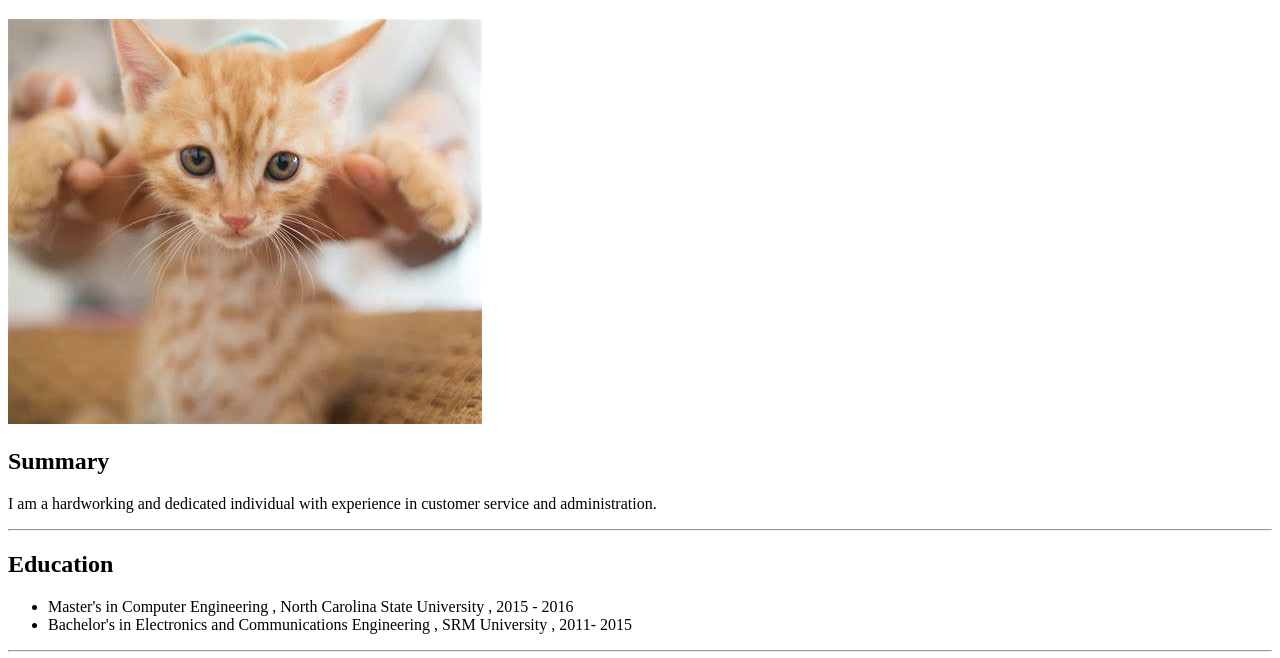
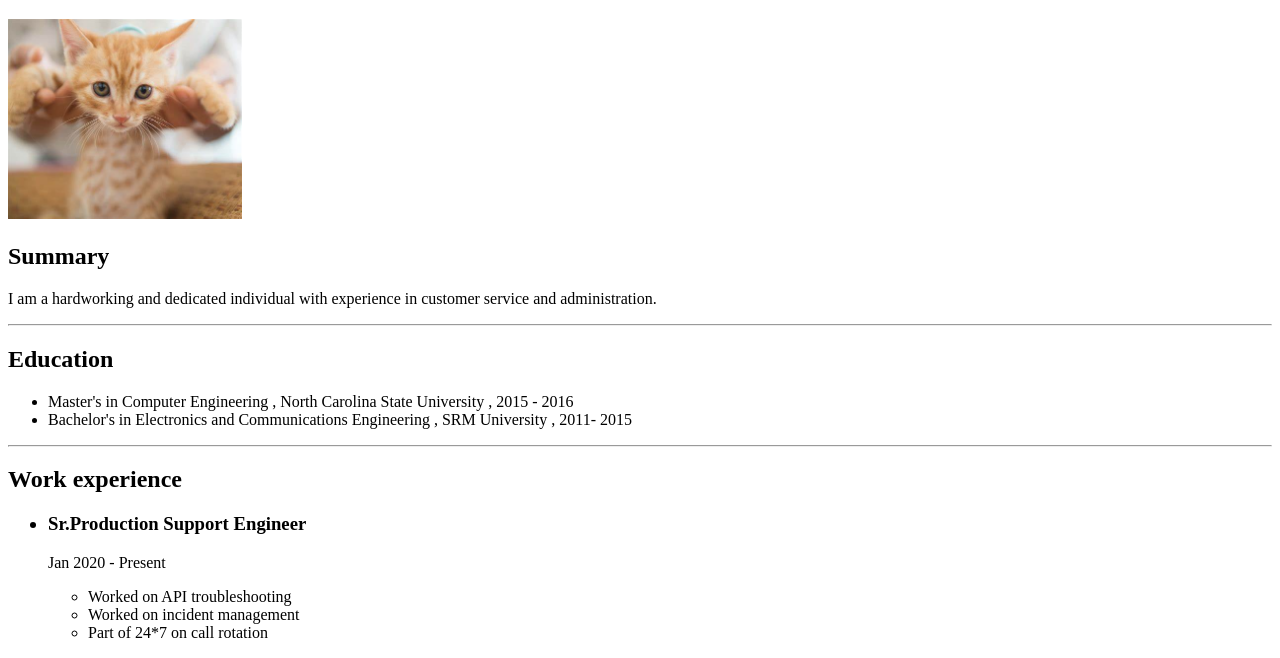
Before and after one commit to bhavyamg/Capstone-resume-project, a plain HTML site: page index.html in a window 1280 px wide. Shown: the part 61-719 px from the top of the page. Drawn offline with Linux system fonts and the light colour scheme.

Commit message:
Update index.html

```diff
--- a/index.html
+++ b/index.html
@@ -8,7 +8,7 @@
 <body>
 
 <h1> Bhavya Gurjala </h1>
-<img src="./cat.png">
+<img height="200" src="./cat.png">
 <h2> Summary </h2>
 <p> I am a hardworking and dedicated individual with experience in customer service and administration.</p>
 <hr />
```
